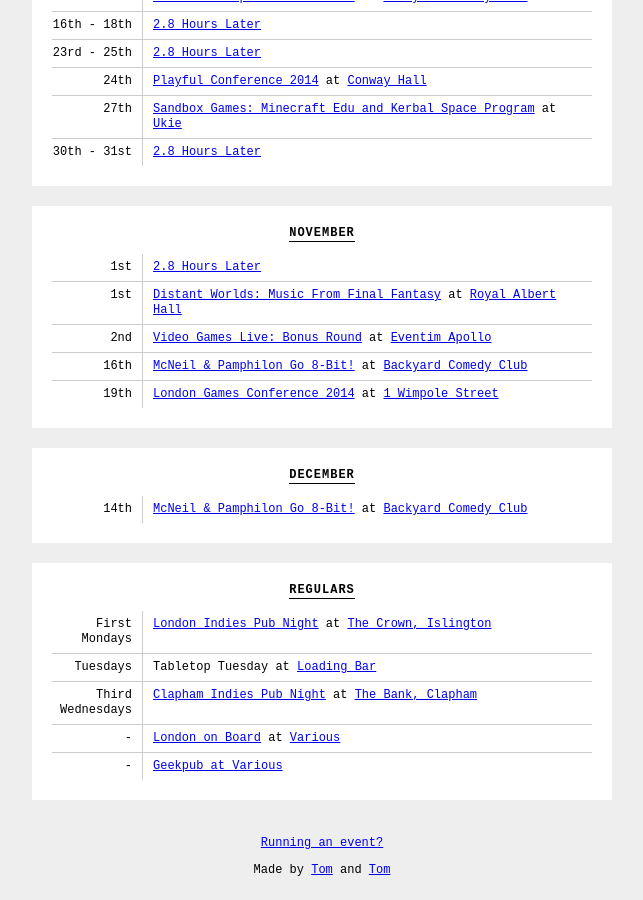
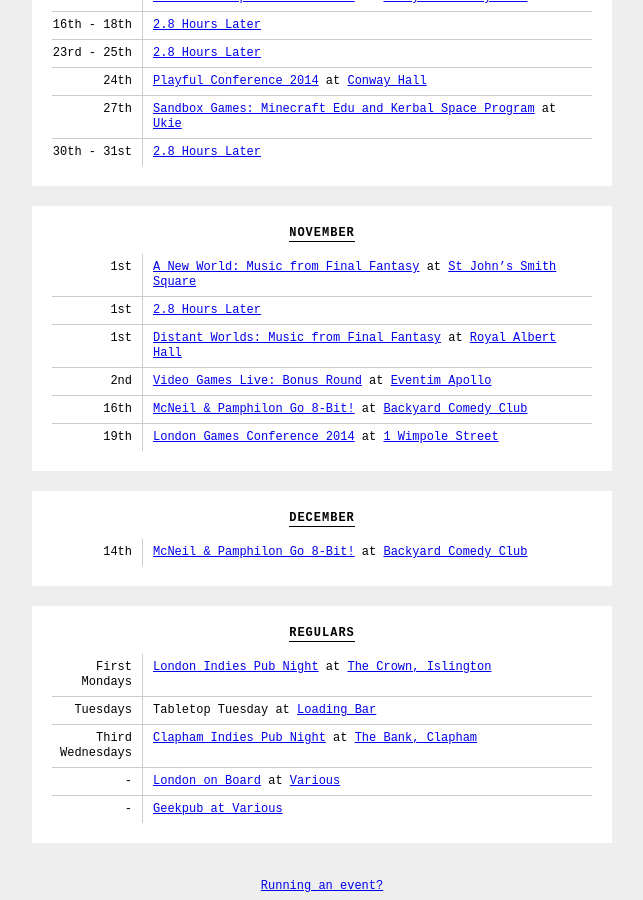
Before and after one commit to thomasmarshall/londongamediary.com, a Jekyll site: the page built from index.html, in a window 1280 px wide and 900 px high, scrolled down 1260 px. Shown: the whole window, without its empty margins (318-961 px from the left). Built offline with Jekyll 4.4.1, drawn with Linux system fonts in a browser that asks for light colours; nearby versions of some CDN libraries.

Commit message:
Update events.yml

```diff
--- a/_data/events.yml
+++ b/_data/events.yml
@@ -173,6 +173,11 @@
   starts_at: 2014-10-30
   ends_at: 2014-10-31
 
+- title: "A New World: Music from Final Fantasy"
+  link: "http://ffnewworld.com/concert/london-encore-performance/"
+  location: "[St John's Smith Square](http://www.sjss.org.uk/)"
+  date: 2014-11-01
+
 
 # November
 
@@ -180,7 +185,7 @@
   link: "http://2.8hourslater.com/"
   date: 2014-11-01
 
-- title: "Distant Worlds: Music From Final Fantasy"
+- title: "Distant Worlds: Music from Final Fantasy"
   link: "http://www.royalalberthall.com/tickets/distant-worlds/default.aspx"
   location: "[Royal Albert Hall](http://www.royalalberthall.com/default.aspx)"
   date: 2014-11-01
```
